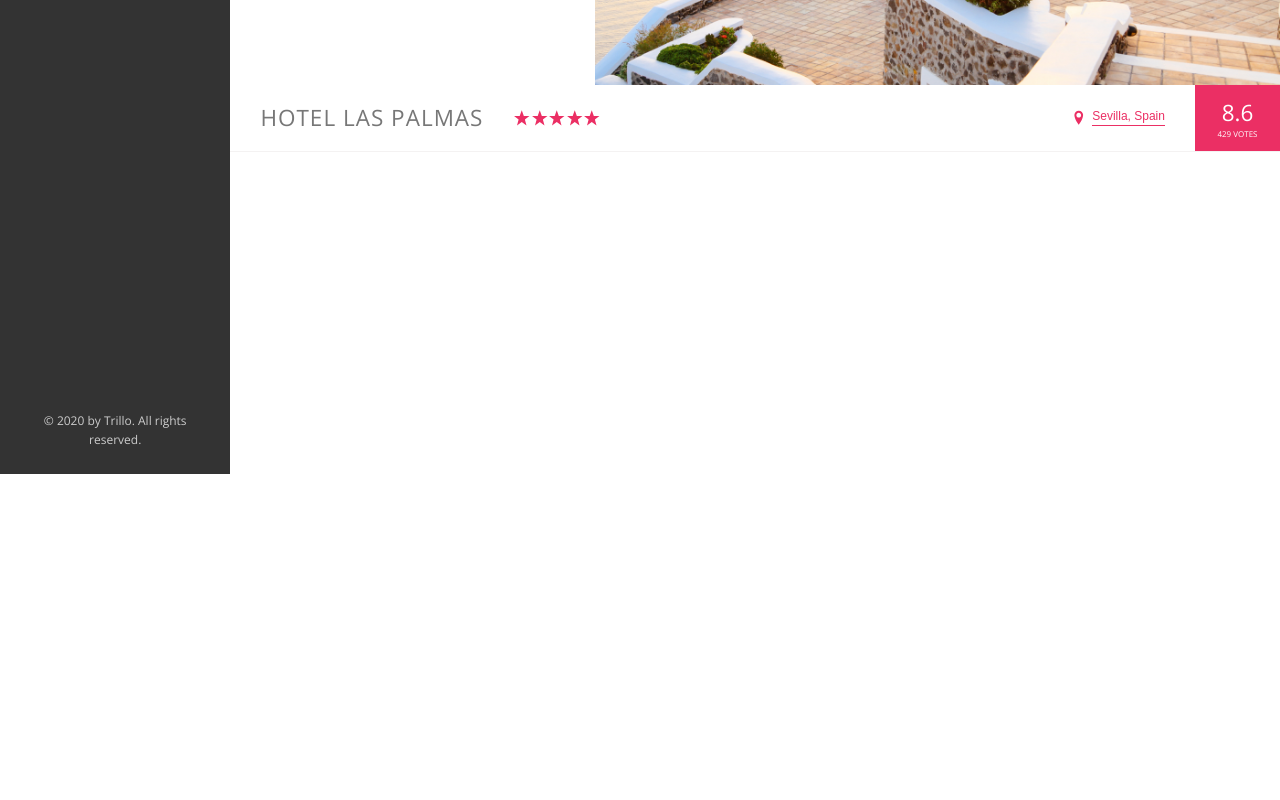
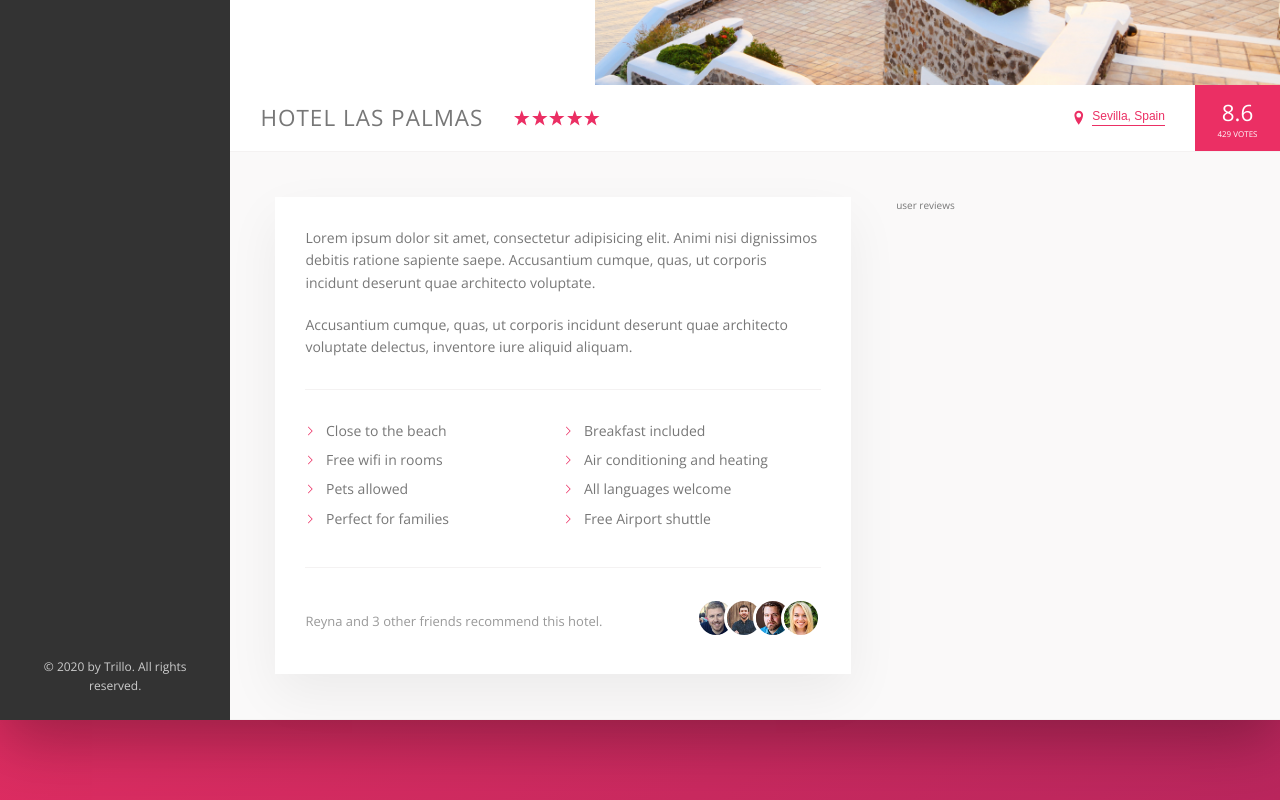
Before and after one commit to DipanshiB/Trillo, a website: page index.html in a window 1280 px wide. Shown: the part 476-1276 px from the top of the page. Before the commit the page ends 950 px from the top, so only its background shows below. Drawn offline with nearby package versions, Linux system fonts and the light colour scheme.

Commit message:
completed description section in hotel view

```diff
--- a/index.html
+++ b/index.html
@@ -128,6 +128,42 @@
                         </div>
                     </div>
 
+                    <div class="detail">
+                        <div class="description">
+                            <p class="paragraph">
+                                Lorem ipsum dolor sit amet, consectetur adipisicing elit. Animi nisi dignissimos debitis ratione sapiente saepe. Accusantium cumque, quas, ut corporis incidunt deserunt quae architecto voluptate.
+                            </p>
+                            <p class="paragraph">
+                                Accusantium cumque, quas, ut corporis incidunt deserunt quae architecto voluptate delectus, inventore iure aliquid aliquam.
+                            </p>
+                            <ul class="list">
+                                <li class="list__item"> Close to the beach </li>
+                                <li class="list__item"> Breakfast included </li>
+                                <li class="list__item"> Free wifi in rooms</li>
+                                <li class="list__item"> Air conditioning and heating </li>
+                                <li class="list__item"> Pets allowed </li>
+                                <li class="list__item"> All languages welcome </li>
+                                <li class="list__item"> Perfect for families </li>
+                                <li class="list__item"> Free Airport shuttle </li>
+                            </ul>
+                            <div class="recommend">
+                                <p class="recommend__count">
+                                    Reyna and 3 other friends recommend this hotel.
+                                </p>
+                                <div class="recommend__friends">
+                                    <img src="img/user-3.jpg" alt="Friend 1" class="recommend__photo">
+                                    <img src="img/user-4.jpg" alt="Friend 2" class="recommend__photo">
+                                    <img src="img/user-5.jpg" alt="Friend 3" class="recommend__photo">
+                                    <img src="img/user-6.jpg" alt="Friend 4" class="recommend__photo">
+                                </div>
+                            </div>
+                        </div>
+
+                        <div class="user-reviews">
+                            user reviews
+                        </div>
+                    </div>
+
                 </main>
             </div>
         </div>
--- a/sass/_base.scss
+++ b/sass/_base.scss
@@ -13,6 +13,7 @@
     --color-grey-dark-3: #999;
 
     --shadow-dark: 0 2rem 6rem rgba(0,0,0,0.3);
+    --shadow-light: 0 2rem 5rem rgba(0,0,0,.06);
 }
 
 * {
--- a/sass/_components.scss
+++ b/sass/_components.scss
@@ -290,3 +290,71 @@
         box-shadow: none;
     }
 }
+
+//PARAGRAPH
+.paragraph:not(:last-of-type) {
+    margin-bottom: 2rem;
+}
+
+//LIST
+.list {
+    list-style: none;
+    margin: 3rem 0;
+    padding: 3rem 0;
+    border-top: 1px solid var(--color-grey-light-2);
+    border-bottom: 1px solid var(--color-grey-light-2);
+    display: flex;
+    flex-wrap: wrap;
+
+    &__item {
+        flex: 0 0 50%;
+        margin-bottom: .7rem;
+    }
+
+    &__item::before {
+        content: "";
+        display: inline-block;
+        height: 1rem;
+        width: 1rem;
+        margin-right: .7rem;
+
+        // //older browsers
+        // background-image: url(../img/chevron-thin-right.svg);
+        // background-size: cover;
+
+        //newer browsers
+        background-color: var(--color-primary);
+        -webkit-mask-image: url(../img/chevron-thin-right.svg);
+        mask-image: url(../img/chevron-thin-right.svg);
+        -webkit-mask-size: cover;
+        mask-size: cover;
+    }
+}
+
+//RECOMMEND
+.recommend {
+    font-size: 1.3rem;
+    color: var(--color-grey-dark-3);
+    display: flex;
+    align-items: center;
+
+    &__count {
+        margin-right: auto;
+    }
+
+    &__friends {
+
+    }
+
+    &__photo {
+        box-sizing: border-box; //to keep the images to the size we want
+        height: 4rem;
+        width: 4rem;
+        border-radius: 50%;
+        border: 3px solid #fff;
+
+        &:not(:last-child) {
+            margin-right: -1.5rem;
+        }
+    }
+}
--- a/sass/_layout.scss
+++ b/sass/_layout.scss
@@ -3,7 +3,6 @@
     margin: 8rem auto;
     background-color: var(--color-grey-light-1);
     box-shadow: var(--shadow-dark);
-    height: 50rem;
 }
 
 .header {
@@ -31,6 +30,24 @@
 .hotel-view {
     background-color: #fff;
     flex: 1;
-    //test
-    height: 80rem;
 }
+
+.detail {
+    display: flex;
+    padding: 4.5rem;
+    background-color: var(--color-grey-light-1);
+    border-bottom: 1px solid var(--color-grey-light-2);
+}
+
+.description {
+    font-size: 1.4rem;
+    background-color: #fff;
+    box-shadow: var(--shadow-light);
+    padding: 3rem;
+    flex: 0 0 60%;
+    margin-right: 4.5rem;
+}
+
+.user-reviews {
+    flex: 1;
+}
```
Also changed, not shown: css/style.css.
